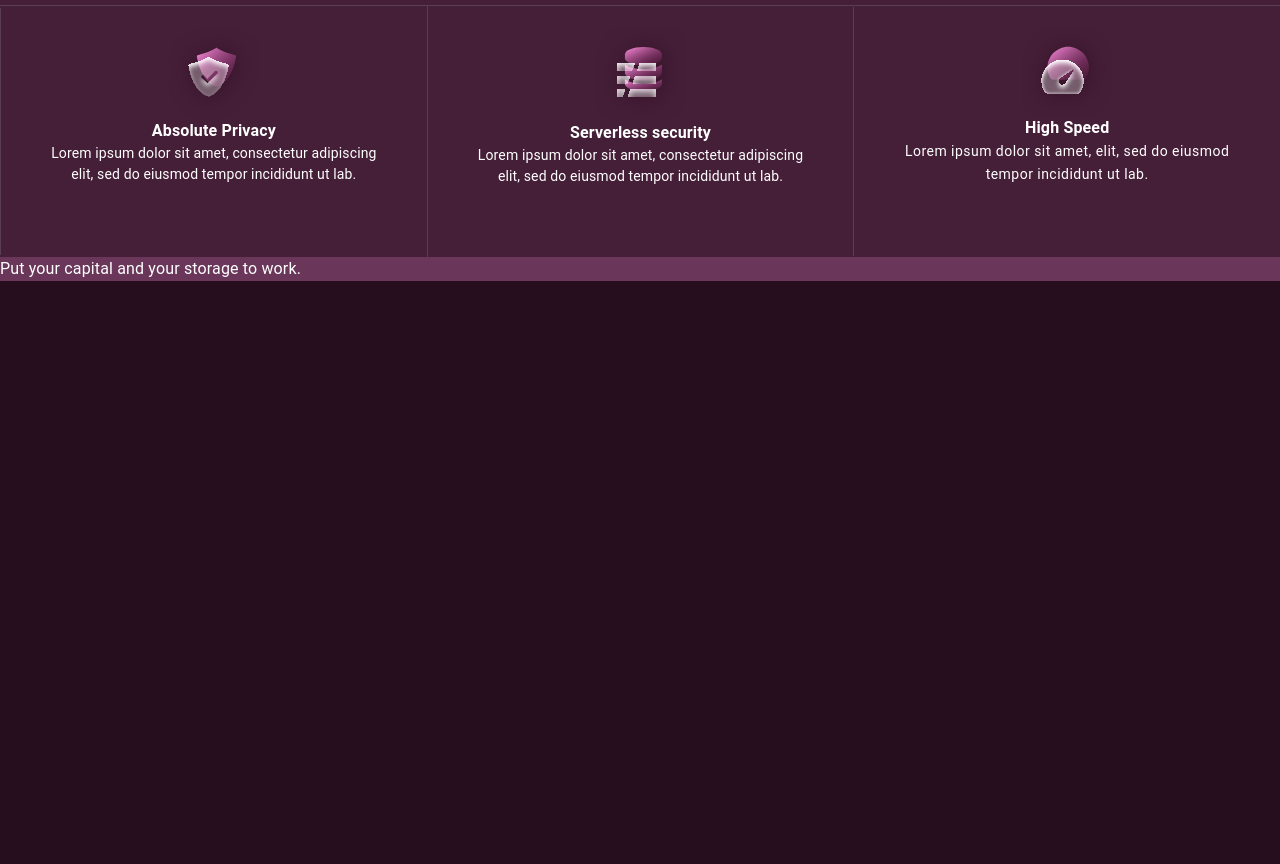
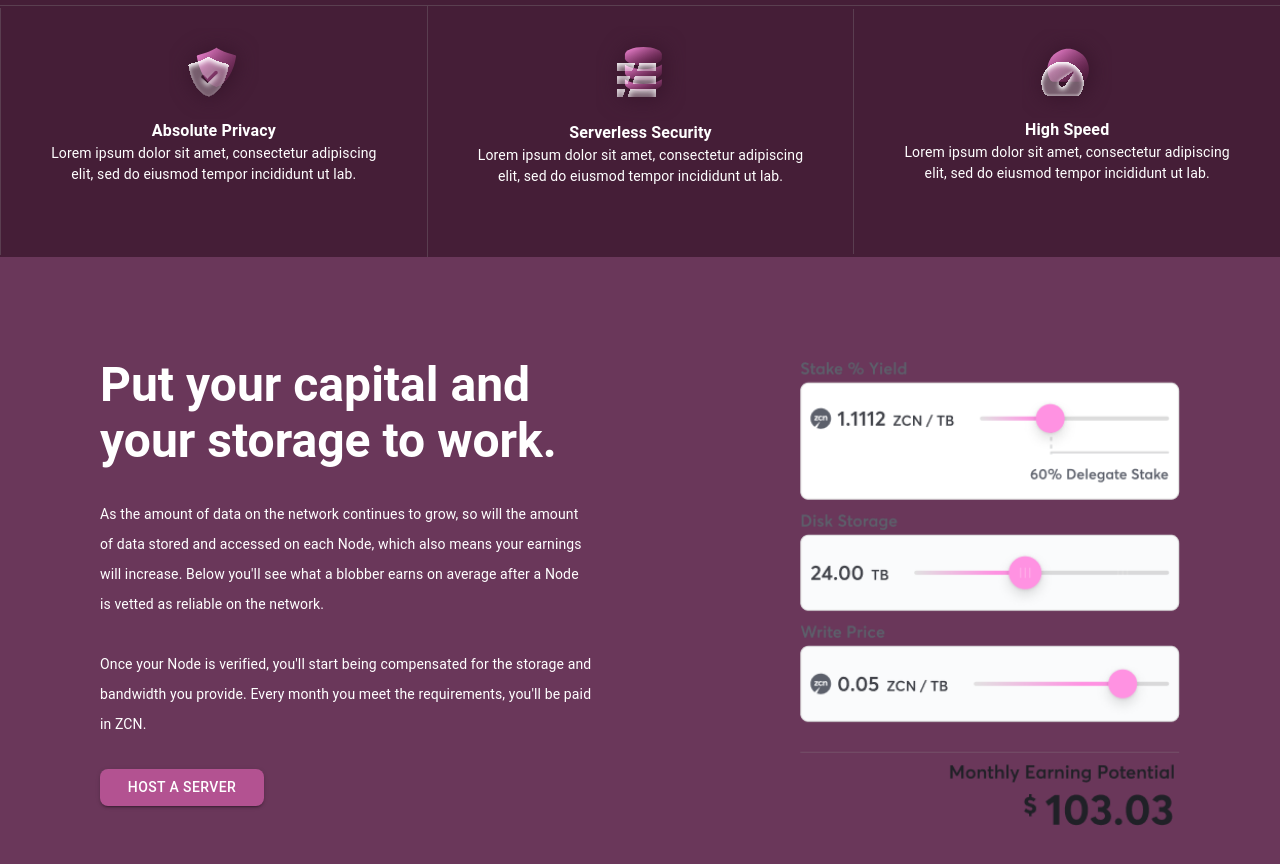
Before and after one commit to zainabzahid711/chimneyProject, a React (Create React App) app: page / in a window 1280 px wide. Shown: the part 1060-1924 px from the top of the page. Before the commit the page ends 1341 px from the top, so only its background shows below. Built offline with nearby package versions, Linux system fonts and the light colour scheme.

Commit message:
update theme setting

```diff
--- a/src/components/creations/Creations.js
+++ b/src/components/creations/Creations.js
@@ -5,10 +5,11 @@ import absPrivacy from "../../assets/svg/absPrivacy.svg";
 import serverSec from "../../assets/svg/serverSecurity.svg";
 import highSpeed from "../../assets/svg/highSpeed.svg";
 
-const LatestCreations = styled(Box)({
-  background: "#451E37",
+const LatestCreations = styled(Box)(({ theme }) => ({
+  background: theme.palette.custom.sectionOne,
   padding: "60px 0px 0px 0px",
-});
+}));
+
 const TextCenter = styled(Box)({
   padding: "0px 0px 60px 0px",
   display: "flex",
@@ -65,6 +66,27 @@ function Creations() {
     if (isLargeScreen) return "90px";
   };
 
+  const creationData = [
+    {
+      icon: absPrivacy,
+      title: "Absolute Privacy",
+      description:
+        "Lorem ipsum dolor sit amet, consectetur adipiscing elit, sed do eiusmod tempor incididunt ut lab.",
+    },
+    {
+      icon: serverSec,
+      title: "Serverless Security",
+      description:
+        "Lorem ipsum dolor sit amet, consectetur adipiscing elit, sed do eiusmod tempor incididunt ut lab.",
+    },
+    {
+      icon: highSpeed,
+      title: "High Speed",
+      description:
+        "Lorem ipsum dolor sit amet, consectetur adipiscing elit, sed do eiusmod tempor incididunt ut lab.",
+    },
+  ];
+
   return (
     <>
       <LatestCreations>
@@ -77,46 +99,21 @@ function Creations() {
           </Typography>
         </TextCenter>
         <CreationItems>
-          <CreationPerItem>
-            <img style={{ width: getIconWidth() }} src={absPrivacy} />
-            <Typography fontWeight={600}> Absolute Privacy </Typography>
-            <Typography
-              style={{
-                fontSize: descFontSize(),
-                textAlign: "cetner",
-              }}
-            >
-              Lorem ipsum dolor sit amet, consectetur adipiscing elit, sed do
-              eiusmod tempor incididunt ut lab.
-            </Typography>
-          </CreationPerItem>
-          <CreationPerItem>
-            <img style={{ width: getIconWidth() }} src={serverSec} />
-            <Typography fontWeight={600}> Serverless security </Typography>
-            <Typography
-              style={{
-                fontSize: descFontSize(),
-                textAlign: "cetner",
-              }}
-            >
-              Lorem ipsum dolor sit amet, consectetur adipiscing elit, sed do
-              eiusmod tempor incididunt ut lab.
-            </Typography>
-          </CreationPerItem>
-          <CreationPerItem>
-            <img style={{ width: getIconWidth() }} src={highSpeed} />
-            <Typography fontWeight={600}> High Speed </Typography>
-            <Typography
-              variant="caption"
-              style={{
-                fontSize: descFontSize(),
-                textAlign: "cetner",
-              }}
-            >
-              Lorem ipsum dolor sit amet, elit, sed do eiusmod tempor incididunt
-              ut lab.
-            </Typography>
-          </CreationPerItem>
+          {creationData.map((item, index) => (
+            <CreationPerItem key={index}>
+              <img
+                style={{ width: getIconWidth() }}
+                src={item.icon}
+                alt={item.title}
+              />
+              <Typography fontWeight={600}> {item.title} </Typography>
+              <Typography
+                style={{ fontSize: descFontSize(), textAlign: "center" }}
+              >
+                {item.description}
+              </Typography>
+            </CreationPerItem>
+          ))}
         </CreationItems>
       </LatestCreations>
     </>
--- a/src/components/storageSection/StorageToWork.js
+++ b/src/components/storageSection/StorageToWork.js
@@ -1,16 +1,105 @@
 import { styled, useTheme } from "@mui/material/styles";
 import { Box, Button, Typography, useMediaQuery } from "@mui/material";
+import storageImage from "../../assets/png/ratingss.png";
 import React from "react";
 
-const StorageSec = styled(Box)({
-  background: "#6A375A",
-});
+const StorageSec = styled(Box)(({ theme }) => ({
+  background: theme.palette.custom.sectionTwo,
+  padding: "100px",
+  [theme.breakpoints.down("lg")]: {
+    padding: "70px",
+  },
+  [theme.breakpoints.down("md")]: {
+    padding: "50px",
+  },
+  [theme.breakpoints.down("sm")]: {
+    padding: "45px",
+  },
+}));
+
+const StorageData = styled(Box)(({ theme }) => ({
+  display: "flex",
+  justifyContent: "space-between",
+  [theme.breakpoints.down("sm")]: {
+    flexDirection: "column",
+    gap: "30px",
+  },
+}));
+
+const StorageText = styled(Box)(({ theme }) => ({
+  display: "flex",
+  flexDirection: "column",
+  gap: "30px",
+}));
 
 function StorageToWork() {
+  const theme = useTheme();
+  const isSmallerScreen = useMediaQuery(theme.breakpoints.down("sm")); //below 600
+  const isMeduimScreen = useMediaQuery(theme.breakpoints.down("md")); //below 900
+  const isLargeScreen = useMediaQuery(theme.breakpoints.up("md")); //from 900 to larger
+  const isXtraLargeScreen = useMediaQuery(theme.breakpoints.down("lg"));
+
+  const TextWidth = () => {
+    if (isSmallerScreen) return "370px";
+    if (isMeduimScreen) return "370px";
+    if (isLargeScreen) return "492px";
+  };
+
+  const ImageWidth = () => {
+    if (isSmallerScreen) return "290px";
+    if (isMeduimScreen) return "260px";
+    if (isLargeScreen) return "380px";
+    if (isXtraLargeScreen) return "538px";
+  };
+
   return (
     <>
       <StorageSec>
-        <Typography>Put your capital and your storage to work.</Typography>
+        <StorageData>
+          <StorageText>
+            <Typography
+              variant={isSmallerScreen ? "h5" : isMeduimScreen ? "h4" : "h3"}
+              style={{ width: TextWidth(), maxWidth: "100%" }}
+              fontWeight={700}
+            >
+              Put your capital and your storage to work.
+            </Typography>
+            <Typography
+              style={{
+                width: TextWidth(),
+                lineHeight: "30px",
+                maxWidth: "100%",
+              }}
+              fontSize={isSmallerScreen ? "12px" : "14px"}
+            >
+              As the amount of data on the network continues to grow, so will
+              the amount of data stored and accessed on each Node, which also
+              means your earnings will increase. Below you'll see what a blobber
+              earns on average after a Node is vetted as reliable on the
+              network.
+              <br></br>
+              <br></br>
+              Once your Node is verified, you'll start being compensated for the
+              storage and bandwidth you provide. Every month you meet the
+              requirements, you'll be paid in ZCN.
+            </Typography>
+            <Button
+              variant="contained"
+              sx={{
+                width: "164px",
+                borderRadius: "8px",
+                backgroundColor: "#B35291",
+                color: "white",
+                "&:hover": {
+                  backgroundColor: "#9E4580",
+                },
+              }}
+            >
+              Host a server
+            </Button>
+          </StorageText>
+          <img style={{ width: ImageWidth() }} src={storageImage} />
+        </StorageData>
       </StorageSec>
     </>
   );
--- a/src/theme/Theme.js
+++ b/src/theme/Theme.js
@@ -12,8 +12,8 @@ const lightTheme = createTheme({
       main: "#dc004e",
     },
     custom: {
-      sectionOne: "#ffffff", // White for light theme
-      sectionTwo: "#f5f5f5", // Slightly different white for differentiation
+      sectionOne: "#f0f0f0", //latest creations section
+      sectionTwo: "#f8f8f8", //storagetowork section
     },
   },
 });
@@ -37,8 +37,8 @@ const darkTheme = createTheme({
       secondary: "#b3b3b3",
     },
     custom: {
-      sectionOne: "#451E37", // Original dark color
-      sectionTwo: "#6A375A", // Suggested dark color
+      sectionOne: "#451E37", // latest creations section
+      sectionTwo: "#6A375A", // storage to work section
     },
   },
 });
```
